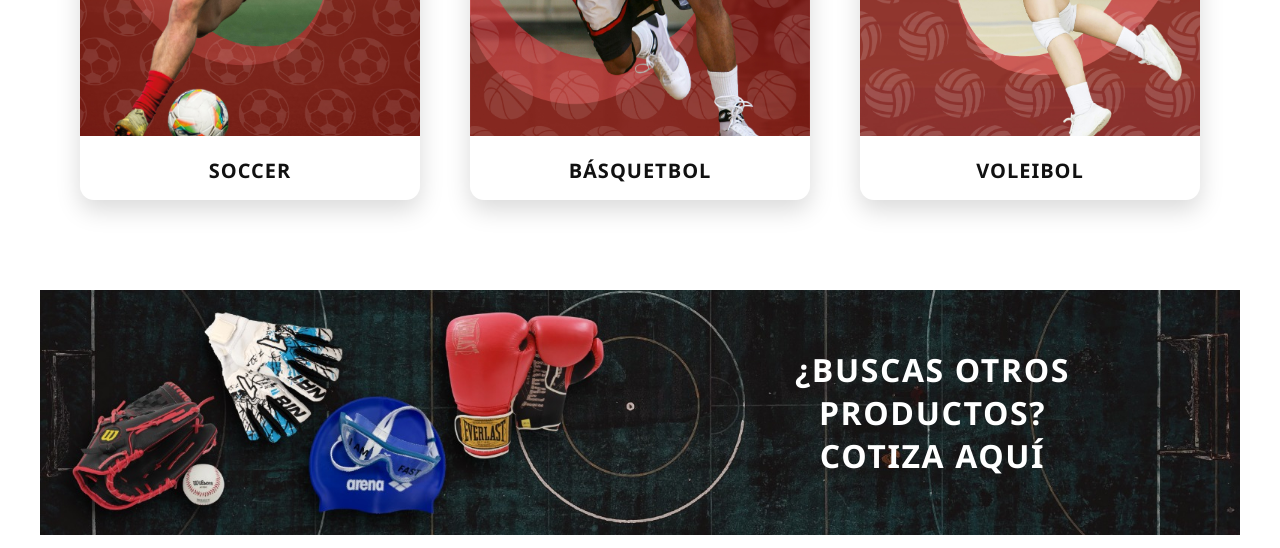
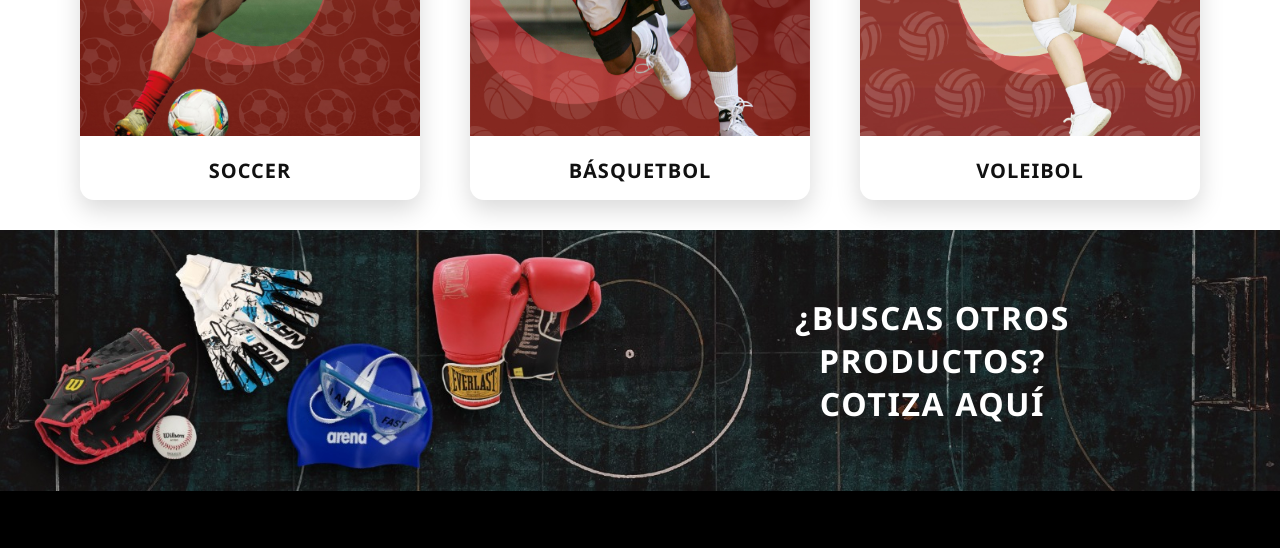
Before and after one commit to SistemasDoxa/pagina-cotizaciones, a plain HTML site: page frontend/index.html in a window 1280 px wide. Shown: the part 1008-1556 px from the top of the page. Drawn offline with Linux system fonts and the light colour scheme.

Commit message:
Arreglo baner mas productos

```diff
--- a/frontend/styles.css
+++ b/frontend/styles.css
@@ -282,9 +282,7 @@ body {
 
 .bottom-banner img {
   width: 100%;
-  max-width: 1200px;
   display: block;
-  margin: 60px auto;
 }
 
 .bottom-banner {
```
